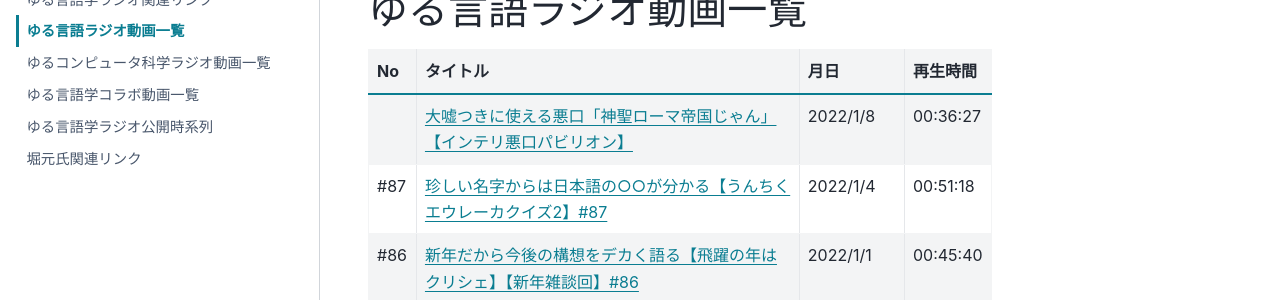
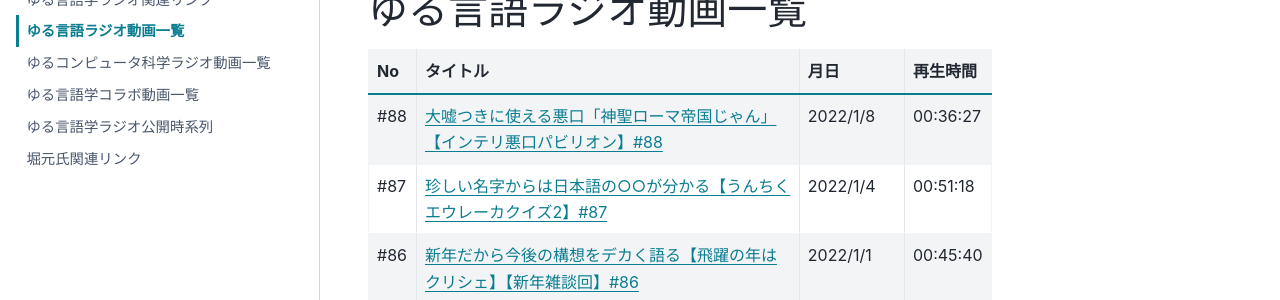
Before and after one commit to mtakagishi/yurugengo, a Sphinx documentation site: the page built from docs/videos/yurugengo_radio_list.rst, in a window 1280 px wide and 900 px high. Shown: the part 160-460 px from the top of the window. Built offline with Sphinx 7.4.7 and the PyData theme 0.15.4, drawn with Linux system fonts in a browser that asks for light colours.

Commit message:
ナンバリング漏れが更新されたため更新

```diff
--- a/docs/videos/yurugengo_radio_list.rst
+++ b/docs/videos/yurugengo_radio_list.rst
@@ -4,7 +4,7 @@
 +------+------------------------------------------------------------------------------------------------+------------+----------+
 |  No  |                                            タイトル                                            |    月日    | 再生時間 |
 +======+================================================================================================+============+==========+
-|      | `大嘘つきに使える悪口「神聖ローマ帝国じゃん」【インテリ悪口パビリオン】`_                      | 2022/1/8   | 00:36:27 |
+| #88  | `大嘘つきに使える悪口「神聖ローマ帝国じゃん」【インテリ悪口パビリオン】#88`_                   | 2022/1/8   | 00:36:27 |
 +------+------------------------------------------------------------------------------------------------+------------+----------+
 | #87  | `珍しい名字からは日本語の○○が分かる【うんちくエウレーカクイズ2】#87`_                          | 2022/1/4   | 00:51:18 |
 +------+------------------------------------------------------------------------------------------------+------------+----------+
@@ -185,7 +185,7 @@
 | #1   | `「イルカも喋る」は大ウソ【言語学って何？】#1`_                                                | 2021/03/11 | 00:14:56 |
 +------+------------------------------------------------------------------------------------------------+------------+----------+
 
-.. _大嘘つきに使える悪口「神聖ローマ帝国じゃん」【インテリ悪口パビリオン】: https://www.youtube.com/watch?v=wlQrQVzdoVA
+.. _大嘘つきに使える悪口「神聖ローマ帝国じゃん」【インテリ悪口パビリオン】#88: https://www.youtube.com/watch?v=wlQrQVzdoVA
 .. _珍しい名字からは日本語の○○が分かる【うんちくエウレーカクイズ2】#87: https://www.youtube.com/watch?v=e4fDwDNc11Q
 .. _新年だから今後の構想をデカく語る【飛躍の年はクリシェ】【新年雑談回】#86: https://www.youtube.com/watch?v=hyHkEbZDWmo
 .. _ゆる言語学ラジオ忘年会ライブ【流行語大賞決定】: https://www.youtube.com/watch?v=poT4BzX7e_Q
```
